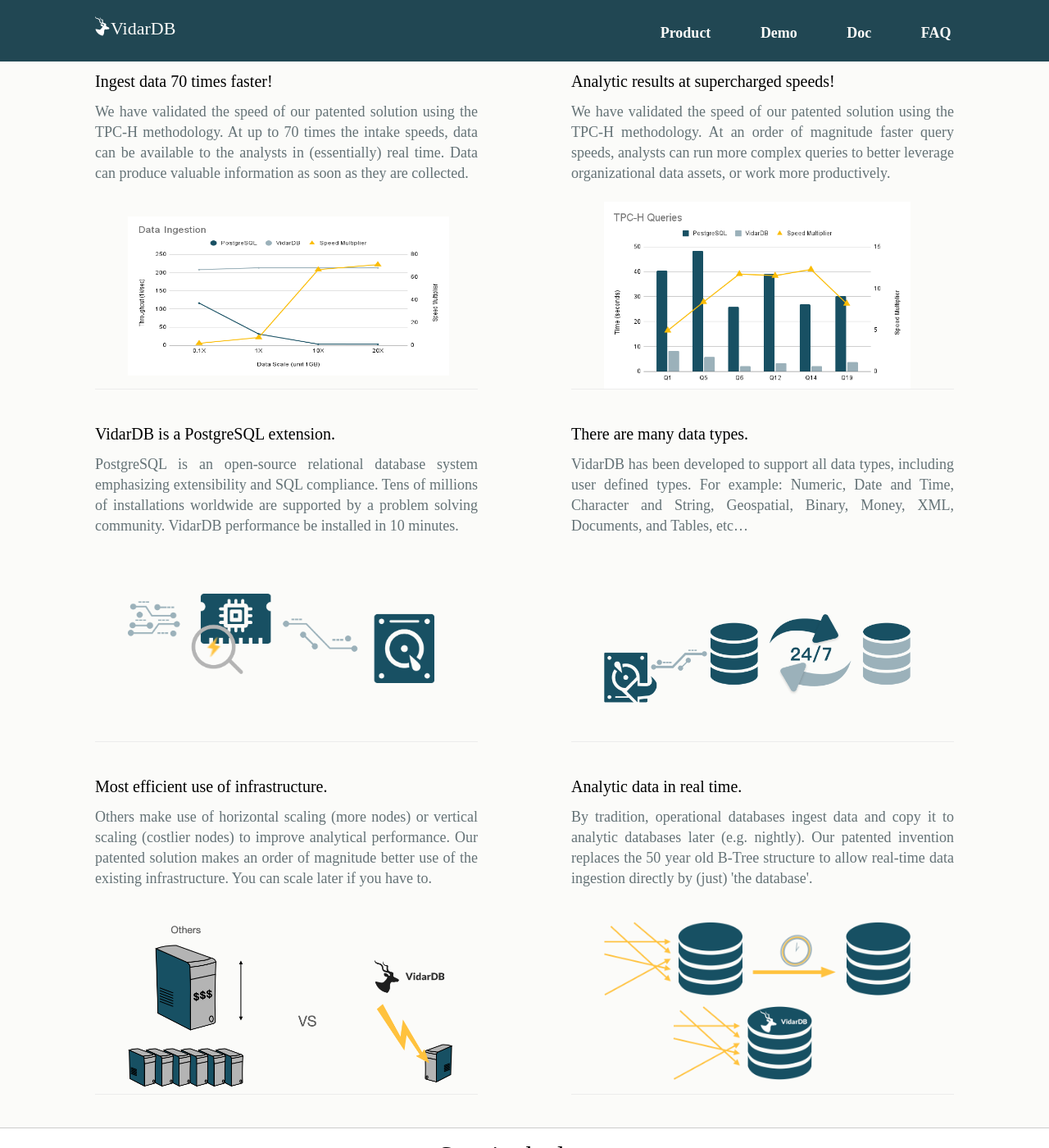
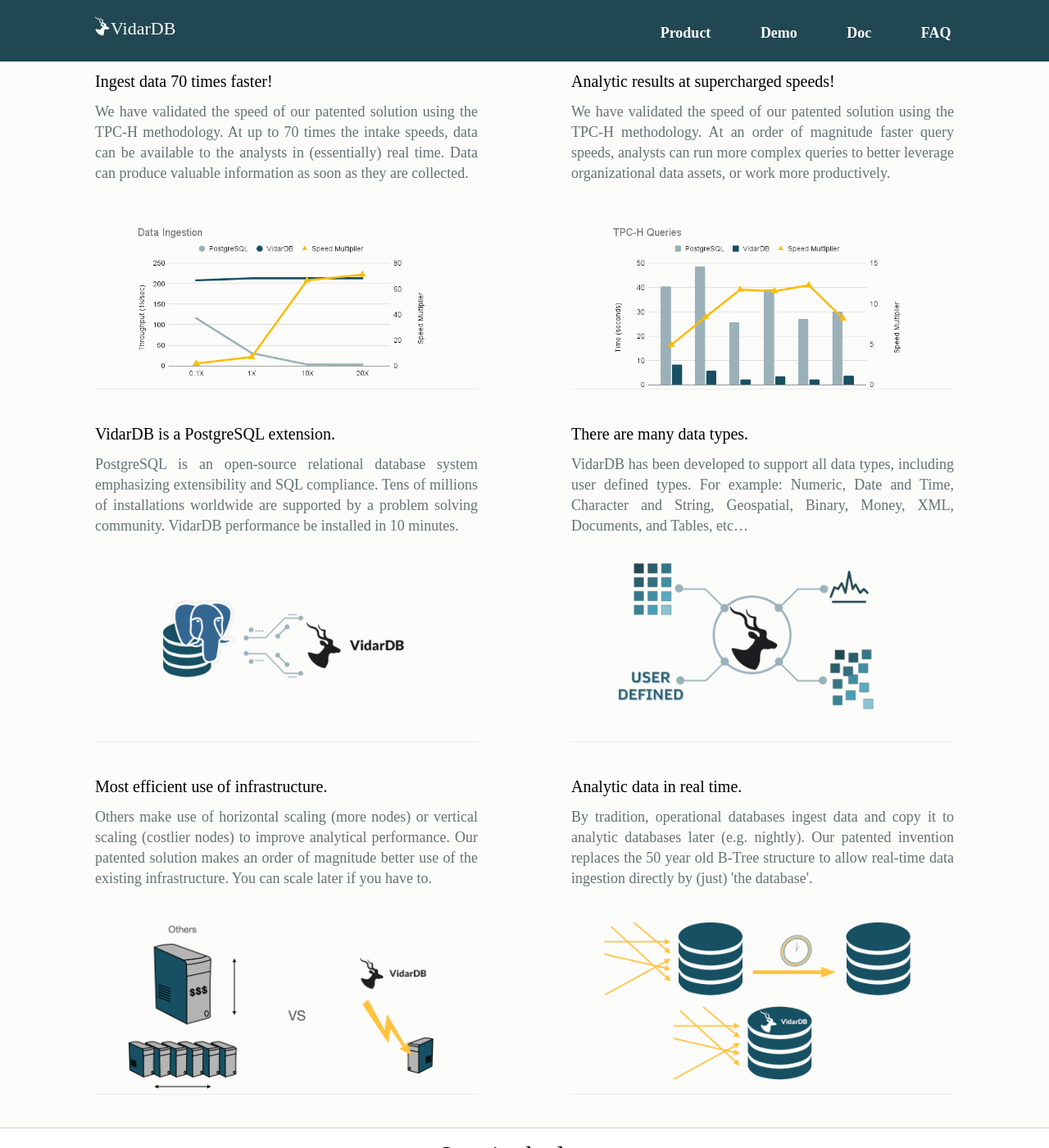
Before and after one commit to vidardb/vidardb.github.io, a Jekyll site: the page built from index.html, in a window 1280 px wide and 1400 px high, scrolled down 509 px. Shown: the whole window at 82% size. Built offline with Jekyll 4.4.1, drawn with Linux system fonts in a browser that asks for light colours; some web fonts are replaced; the list of posts is cut into pages by our own code.

Commit message:
Landing page update.

```diff
--- a/_includes/footer.html
+++ b/_includes/footer.html
@@ -10,7 +10,7 @@
             <section class="contact-info">
             </section>
         </section>
-        <ul class="footer-links">
+        <ul class="footer-links get-started">
             <li>
                 <header>
                     <span>Getting started</span>
--- a/_sass/base/extends/_neat-columns.scss
+++ b/_sass/base/extends/_neat-columns.scss
@@ -1,9 +1,8 @@
 // Width based on .site-container, includes outer-container()
 @include media($mobile) {
-    .three-quarter, .half, .third, .quarter {
+    .three-quarter, .half, .third, .quarter, .full {
         @include fill-parent;
     }
-
     .sixth {
         @include span-columns(4 of 12);
         @include omega(3n);
--- a/_sass/landing/base.scss
+++ b/_sass/landing/base.scss
@@ -374,24 +374,24 @@
 
             // Properly sizing the illustrations
             &:nth-child(1) img {
-                width: 84%;
+                width: 80%;
                 margin-top: rem(40);
-                height: 50%;
+                // height: 50%;
             }
             &:nth-child(2) img {
                 width: 80%;
-                // margin-top: rem(40);
+                margin-top: rem(40);
             }
             &:nth-child(3) img {
                 width: 80%;
-                margin-top: rem(70);
+                margin-top: rem(20);
             }
             &:nth-child(4) img {
                 width: 80%;
-                margin-top: rem(40);
+                margin-top: rem(20);
             }
             &:nth-child(5) img {
-                width: 85%;
+                width: 80%;
                 margin-top: rem(40);
             }
             &:nth-child(6) img {
@@ -410,13 +410,16 @@
                 margin-top: rem(40);
             }
             article:nth-child(2) img {
-                margin-top: rem(60);
+                margin-top: rem(40);
             }
             article:nth-child(3) img {
-                margin-top: rem(60);
+                margin-top: rem(0);
+            }
+            article:nth-child(4) img {
+                margin-top: rem(40);
             }
             article:nth-child(5) img {
-                height: 60%;
+                margin-top: rem(40);
             }
         }
     }
--- a/index.html
+++ b/index.html
@@ -106,7 +106,7 @@
                         Tens of millions of installations worldwide are supported by a problem solving community.
                         VidarDB performance be installed in 10 minutes.
                     </p>
-                    <img src="/assets/images/landing/feature/3-vidardb-ram.png">
+                    <img src="/assets/images/landing/feature/3-postgres_extension.png">
                 </article>
                 <article>
                     <h2>There are many data types.</h2>
@@ -114,7 +114,7 @@
                         VidarDB has been developed to support all data types, including user defined types.
                         For example: Numeric, Date and Time, Character and String, Geospatial, Binary, Money, XML, Documents, and Tables, etc…
                     </p>
-                    <img src="/assets/images/landing/feature/3-failover.png">
+                    <img src="/assets/images/landing/feature/4-data_types.png">
                 </article>
                 <article>
                     <h2>Most efficient use of infrastructure.</h2>
```
Also changed, not shown: assets/images/landing/feature/1-data_ingestion.png, assets/images/landing/feature/2-tpch_queries.png, assets/images/landing/feature/3-postgres_extension.png (added), assets/images/landing/feature/4-data_types.png (added).
